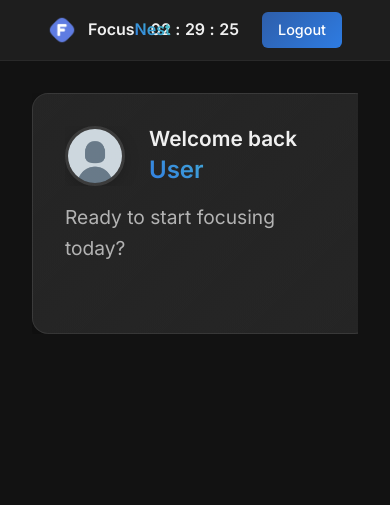
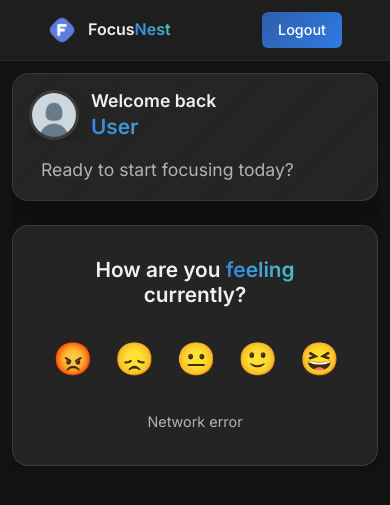
Before and after one commit to c2y5/FocusNest, a Flask app: page /dashboard in a window 390 px wide. Shown: the top 505 px of the page. Run offline with Flask 3, Linux system fonts and the light colour scheme; the visitor is signed in with stand-in values (Sample User, id 1); data that the repository does not hold is empty.

Commit message:
mobile responsive, beautified css

```diff
--- a/app/static/css/style.css
+++ b/app/static/css/style.css
@@ -31,7 +31,9 @@ body {
   overflow-x: hidden;
 }
 
-h1, h2, h3 {
+h1,
+h2,
+h3 {
   font-weight: 700;
   line-height: 1.2;
 }
@@ -218,7 +220,8 @@ p {
   margin-top: 2rem;
 }
 
-.cta-primary, .cta-secondary {
+.cta-primary,
+.cta-secondary {
   padding: 1rem 2rem;
   border-radius: 8px;
   text-decoration: none;
@@ -407,7 +410,6 @@ p {
   transform: scale(1.02);
 }
 
-
 @media (max-width: 768px) {
   * {
     overflow-x: hidden;
@@ -458,7 +460,6 @@ p {
     flex-direction: column;
     gap: 1rem;
   }
-
 }
 
 @media (max-width: 480px) {
@@ -577,10 +578,33 @@ p {
 }
 
 @media (max-width: 768px) {
+  .dashboard-container {
+    padding: 1rem;
+  }
+
+  .card-row {
+    flex-direction: column;
+    gap: 1rem;
+  }
+
+  .welcome-card,
+  .emotion-card {
+    min-width: 100%;
+    max-width: 100%;
+    padding: 1.5rem;
+  }
+
   .dashboard-header {
     flex-direction: column;
-        align-items: flex-start;
+    align-items: stretch;
     gap: 1.5rem;
+    margin-bottom: 1.5rem;
+  }
+
+  .user-profile {
+    flex-direction: row;
+    gap: 1rem;
+    margin-bottom: 1rem;
   }
 
   .profile-pic {
@@ -594,6 +618,72 @@ p {
 
   .username-text {
     font-size: 1.5rem;
+  }
+
+  .welcome-message {
+    font-size: 1.1rem;
+    padding-left: 0.75rem;
+    margin-top: 0.5rem;
+  }
+
+  .emotion-options {
+    justify-content: space-around;
+    gap: 0.5rem;
+  }
+
+  .emotion-option {
+    font-size: 1.8rem;
+    padding: 0.3rem;
+  }
+
+  .emotion-title {
+    font-size: 1.2rem;
+    margin-bottom: 1rem;
+  }
+
+  .emotion-instruction {
+    font-size: 0.85rem;
+  }
+
+  .header-content {
+    justify-content: space-between;
+  }
+}
+
+@media (max-width: 480px) {
+  .dashboard-container {
+    padding: 0.75rem;
+  }
+
+  .welcome-card,
+  .emotion-card {
+    padding: 1rem;
+  }
+
+  .profile-pic {
+    width: 50px;
+    height: 50px;
+  }
+
+  .greeting-text {
+    font-size: 1.1rem;
+  }
+
+  .username-text {
+    font-size: 1.3rem;
+  }
+
+  .emotion-option {
+    font-size: 1.5rem;
+  }
+
+  .emotion-title {
+    font-size: 1.1rem;
+    margin-bottom: 0.75rem;
+  }
+
+  .user-profile {
+    gap: 0.75rem;
   }
 }
 
@@ -613,19 +703,41 @@ p {
 }
 
 @media (max-width: 768px) {
-    .timer-display {
-        font-size: 1rem;
-        position: absolute;
-        left: 50%;
-        transform: translateX(-50%);
-    }
-
   .header-content {
     justify-content: space-between;
   }
 
   .logo-link {
     z-index: 2;
+  }
+
+  .timer-display {
+    display: none;
+  }
+}
+
+@media (max-width: 320px) {
+  .emotion-options {
+    flex-wrap: wrap;
+    justify-content: center;
+  }
+
+  .emotion-option {
+    font-size: 1.3rem;
+    margin: 0.2rem;
+  }
+
+  .profile-pic {
+    width: 40px;
+    height: 40px;
+  }
+
+  .greeting-text {
+    font-size: 1rem;
+  }
+
+  .username-text {
+    font-size: 1.1rem;
   }
 }
 
```
Lines whose indentation alone changed are shown as unchanged.
